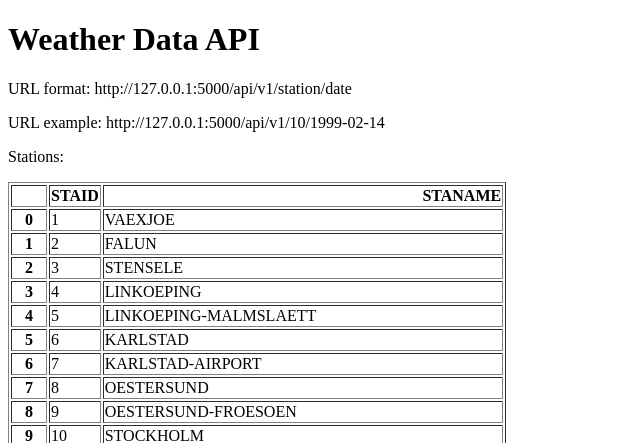
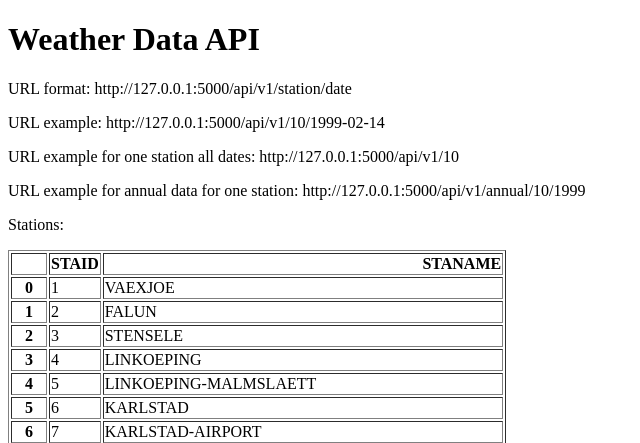
Before and after one commit to drewsef-916/python-historical-weather-data-api, a Flask app: page / in a window 1280 px wide. Shown: the top 443 px of the page, without its empty margins (0-640 px from the left). Run offline with Flask 3, Linux system fonts and the light colour scheme.

Commit message:
add endpoints for yearly and all data

```diff
--- a/main.py
+++ b/main.py
@@ -16,4 +16,19 @@ def about(station, date):
     temperature = df.loc[df["    DATE"] == date]["   TG"].squeeze() / 10
     return {"station": station, "date": date, "temperature": temperature}
 
+@app.route("/api/v1/<station>")
+def all_data(station):
+    filename = "data_small/TG_STAID" + str(station).zfill(6) + ".txt"
+    df = pd.read_csv(filename, skiprows=20, parse_dates=["    DATE"])
+    result = df.to_dict(orient="records")
+    return result
+
+@app.route("/api/v1/annual/<station>/<year>")
+def yearly(station, year):
+    filename = "data_small/TG_STAID" + str(station).zfill(6) + ".txt"
+    df = pd.read_csv(filename, skiprows=20)
+    df["    DATE"] = df["    DATE"].astype(str)
+    result = df[df["    DATE"].str.startswith(str(year))].to_dict(orient="records")
+    return result
+
 app.run(debug=True)
--- a/templates/home.html
+++ b/templates/home.html
@@ -8,6 +8,8 @@
     <h1>Weather Data API</h1>
     <p>URL format: http://127.0.0.1:5000/api/v1/station/date</p>
     <p>URL example: http://127.0.0.1:5000/api/v1/10/1999-02-14</p>
+    <p>URL example for one station all dates: http://127.0.0.1:5000/api/v1/10</p>
+    <p>URL example for annual data for one station: http://127.0.0.1:5000/api/v1/annual/10/1999</p>
     <p>Stations:</p>
     <p>{{data|safe}}</p>
 </body>
```
